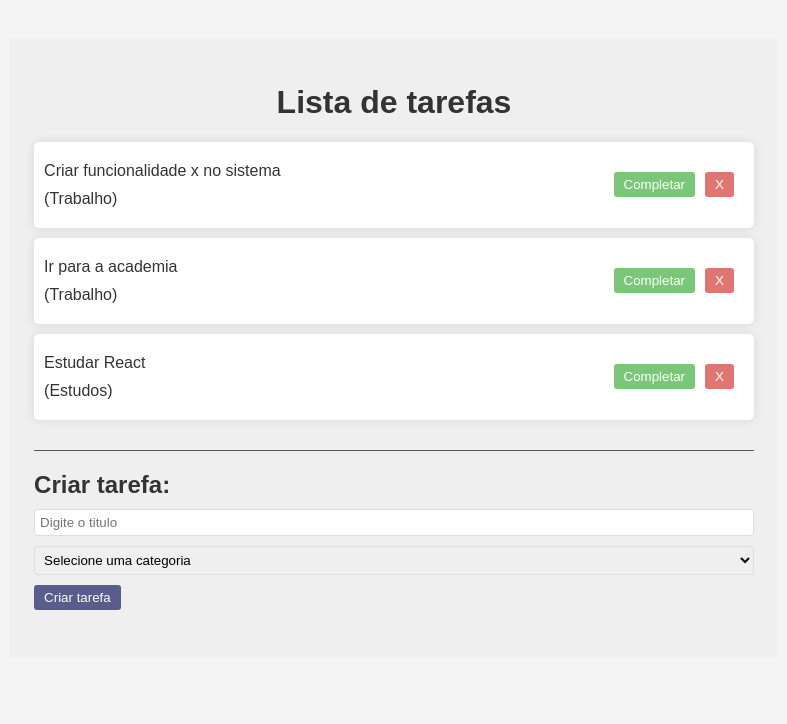
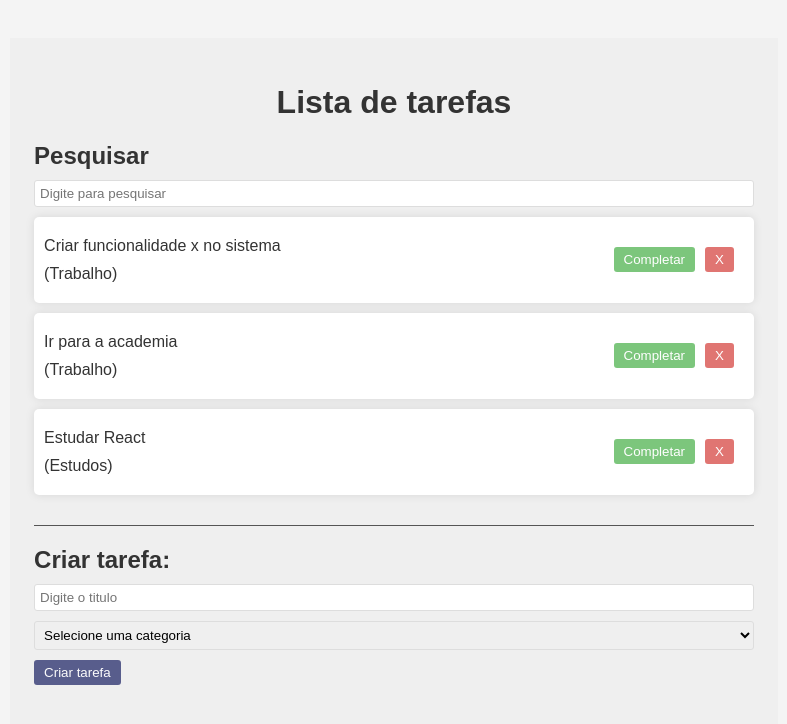
Before and after one commit to Arthur-zct/todo-list, a React (Vite) app: page / in a window 1280 px wide. Shown: the top 724 px of the page, without its empty margins (246-1033 px from the left). Built offline with nearby package versions, Linux system fonts and the light colour scheme.

Commit message:
criando a barra de pesquisar 1

```diff
--- a/src/App.jsx
+++ b/src/App.jsx
@@ -2,6 +2,7 @@
 import Lista from './components/Lista'
 import './App.css'
 import ListaForm from './components/ListaForm'
+import Search from './components/Search'
 
 function App() {
   const [todos, setTodos] = useState([
@@ -56,6 +57,7 @@
   return (
     <div className='app' >
       <h1>Lista de tarefas</h1>
+      <Search />
       <div className='todo-list'>
         {todos.map((todo)=> (
           <Lista key={todo.id} TodoC={todo} RemoveTodo={RemoveTodo} completeTodo={completeTodo}/>
--- /dev/null
+++ b/src/components/Search.jsx
@@ -0,0 +1,11 @@
+const Search = ({search, setSearch}) => {
+  return (
+    <div className="search">
+        <h2>Pesquisar</h2>
+        <input type="text" value={search} onChange={(e) => setSearch(e.target.value)}
+        placeholder="Digite para pesquisar" />
+    </div>
+  )
+}
+
+export default Search
```
